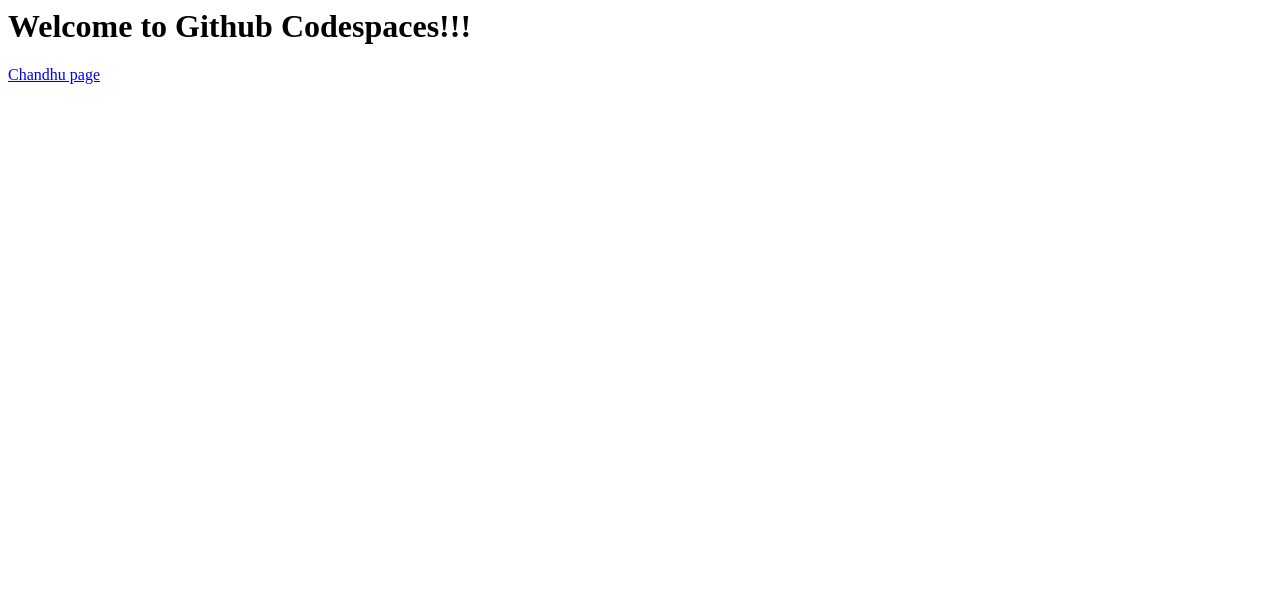
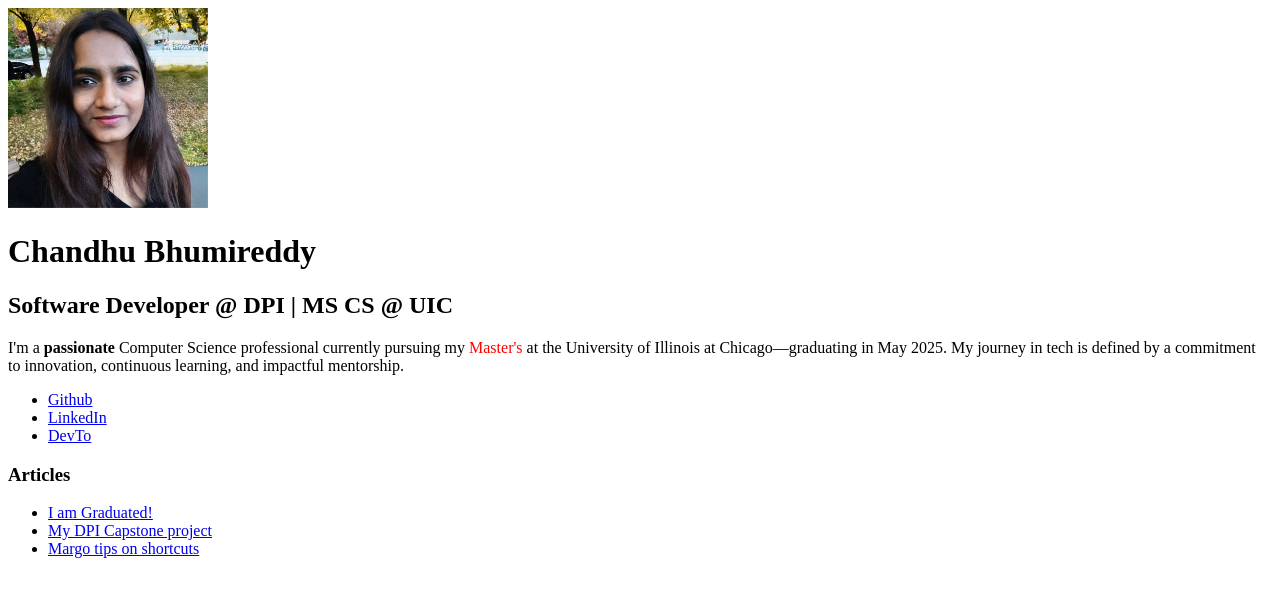
Before and after one commit to dpi-testing/link-in-bio, a plain HTML site: page index.html in a window 1280 px wide. Drawn offline with Linux system fonts and the light colour scheme.

Commit message:
Built a structure for portfolio

```diff
--- a/index.html
+++ b/index.html
@@ -1,2 +1,42 @@
-<h1> Welcome to Github Codespaces!!!</h1>
-<a href="/chandhu.html">Chandhu page</a>
+<!DOCTYPE html>
+<html lang="en">
+  <head>
+    <meta charset="UTF-8">
+    <title>Chandhu Portfolio</title>
+  </head>
+  <body>
+    <img id="avatar" src="/images/chandhu.jpeg" alt="Talented and Ambitious employed Chandhu" width="200"/>
+    <h1 class="headline">Chandhu Bhumireddy</h1>
+    <h2 class="tagline">Software Developer @ DPI | MS CS @ UIC </h2>
+    <p id="bio">
+      I'm a <strong>passionate</strong> Computer Science professional currently pursuing my <span style="color: red;">Master's</span> at the University of Illinois at
+      Chicago—graduating in May 2025. My journey in tech is defined by a commitment to innovation, continuous learning,
+      and impactful mentorship.
+    </p>
+    <ul class="icon-links">
+      <li>
+        <a href="https://github.com/bchandhu" target="_blank">Github</a>
+      </li>
+      <li>
+        <a href="https://www.linkedin.com/in/chandhu-bhumireddy-022432190/" target="_blank">LinkedIn</a>
+      </li>
+      <li>
+        <a href="https://dev.to/chandhu_bhumireddy_80a6d2" target="_blank">DevTo</a>
+      </li>
+    </ul>
+    <div class="article-links">
+      <h3>Articles</h3>
+      <ul>
+        <li>
+          <a href="https://www.linkedin.com/feed/update/urn:li:activity:7328811408710684672/" target="_blank">I am Graduated!</a>
+        </li>
+        <li>
+          <a href="https://www.linkedin.com/feed/update/urn:li:activity:7324100425563918337/" target="_blank">My DPI Capstone project</a>
+        </li>
+        <li>
+          <a href="https://dev.to/ritumka/useful-shortcuts-8hg" target="_blank">Margo tips on shortcuts</a>
+        </li>
+      </ul>
+    </div>
+  </body>
+</html>
```
Also changed, not shown: chandhu.html (deleted, +0 -2 lines), images/chandhu.jpeg (added).
